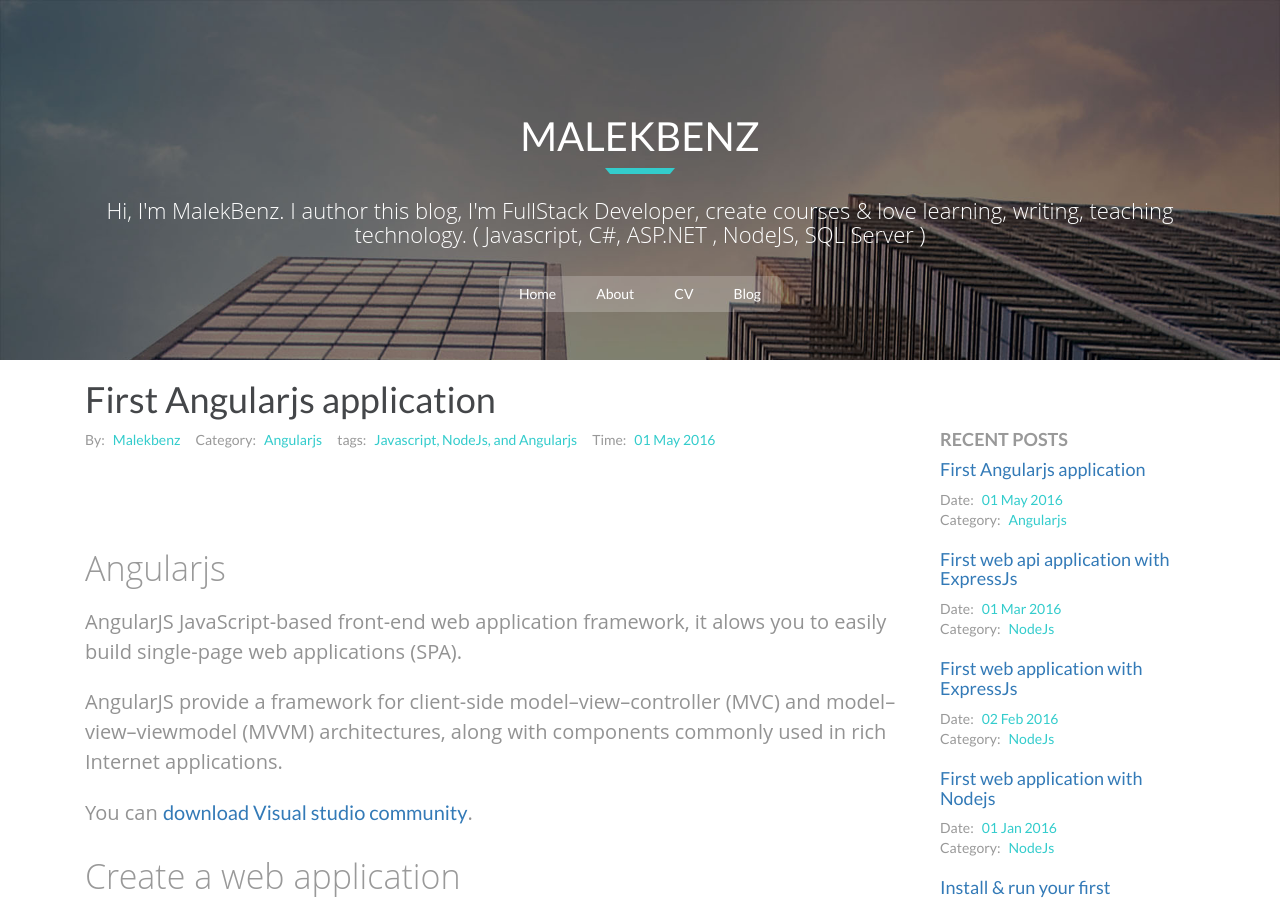
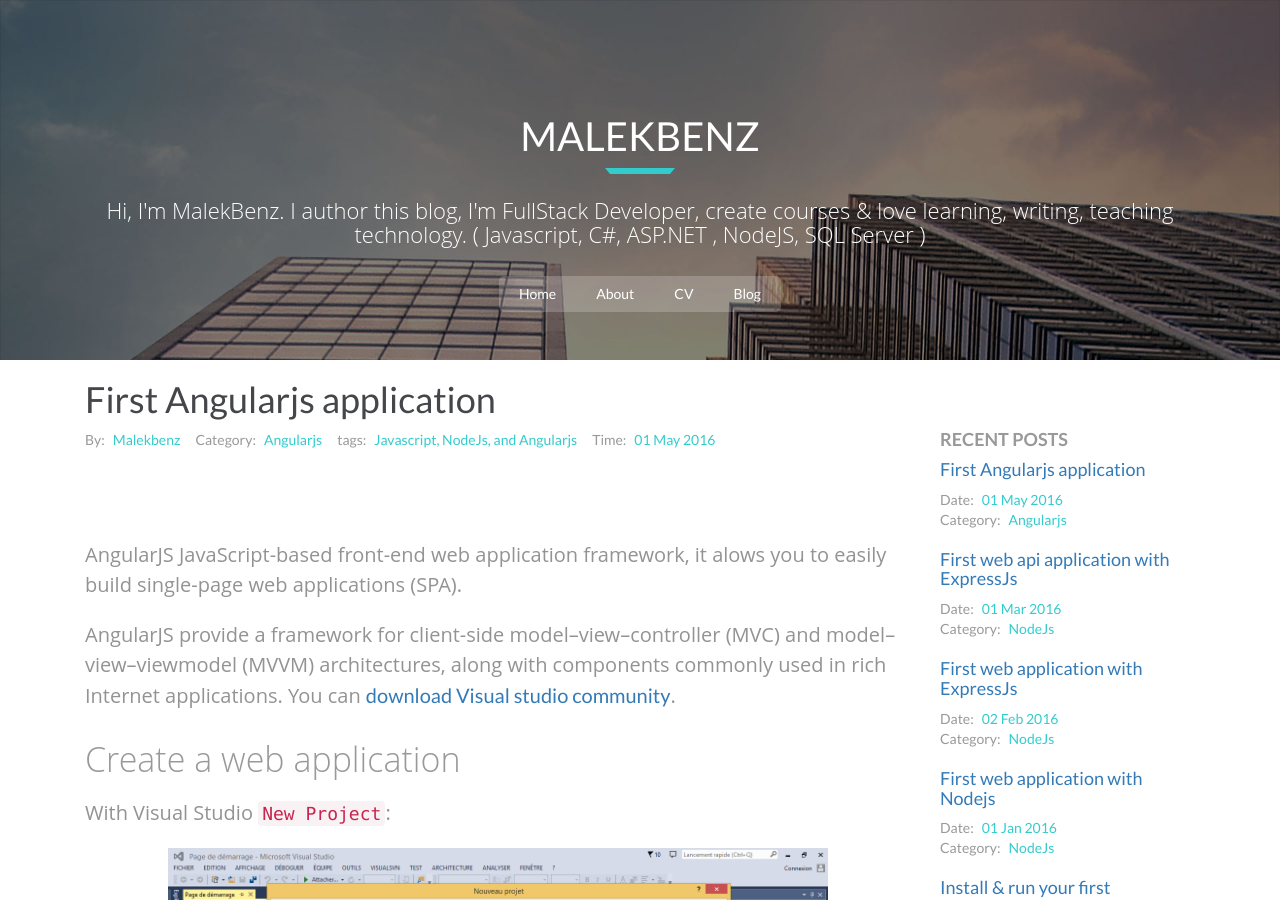
Before and after one commit to malekbenz/malekbenz, a Jekyll site: the page built from _posts/2016-05-01-First-angularjs-application.md, in a window 1280 px wide and 900 px high. Built offline with Jekyll 4.4.1, drawn with Linux system fonts in a browser that asks for light colours; nearby versions of some CDN libraries; comment, search, counter and statistics services are not loaded.

Commit message:
fix images url

```diff
--- a/_posts/2016-05-01-First-angularjs-application.md
+++ b/_posts/2016-05-01-First-angularjs-application.md
@@ -8,13 +8,10 @@ category: Angularjs
 tags : ['Javascript', 'NodeJs', 'Angularjs']
 categories: ['Javascript',  'NodeJs', 'Angularjs']
 ---
-## Angularjs
 
 AngularJS JavaScript-based front-end web application framework, it alows you to easily build single-page web applications (SPA).
 
-AngularJS provide a framework for client-side model–view–controller (MVC) and model–view–viewmodel (MVVM) architectures, along with components commonly used in rich Internet applications.
-
-You can [download Visual studio community](https://www.visualstudio.com/en-us/news/vs2013-community-vs.aspx).
+AngularJS provide a framework for client-side model–view–controller (MVC) and model–view–viewmodel (MVVM) architectures, along with components commonly used in rich Internet applications. You can [download Visual studio community](https://www.visualstudio.com/en-us/news/vs2013-community-vs.aspx).
 
 ## Create a web application
 
@@ -86,14 +83,14 @@ Now add you `angular.js` script to you `index.html`
 
 `index.html` file should looks like :
 
-![vs code](/images/vstudio/angular.first.png){:class="img-responsive" :max-width="80%"}
+![vs code](/images/vstudio/angular.First.png){:class="img-responsive" :max-width="80%"}
 
 
 ## Run the application
 
 Run the application.
 
-![vs code](/images/vstudio/angular.first.preview.png){:class="img-responsive" :max-width="80%"}
+![vs code](/images/vstudio/angular.First.preview.png){:class="img-responsive" :max-width="80%"}
 
 
 
```
